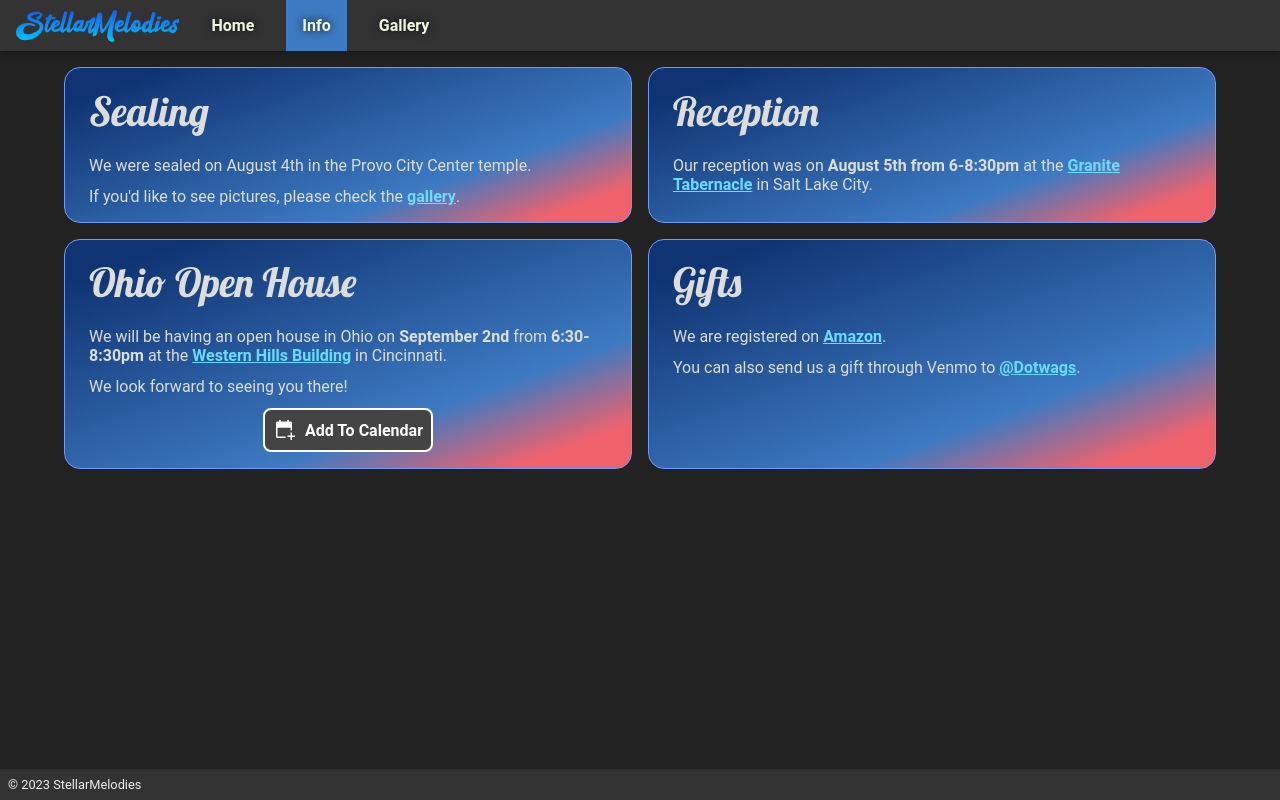
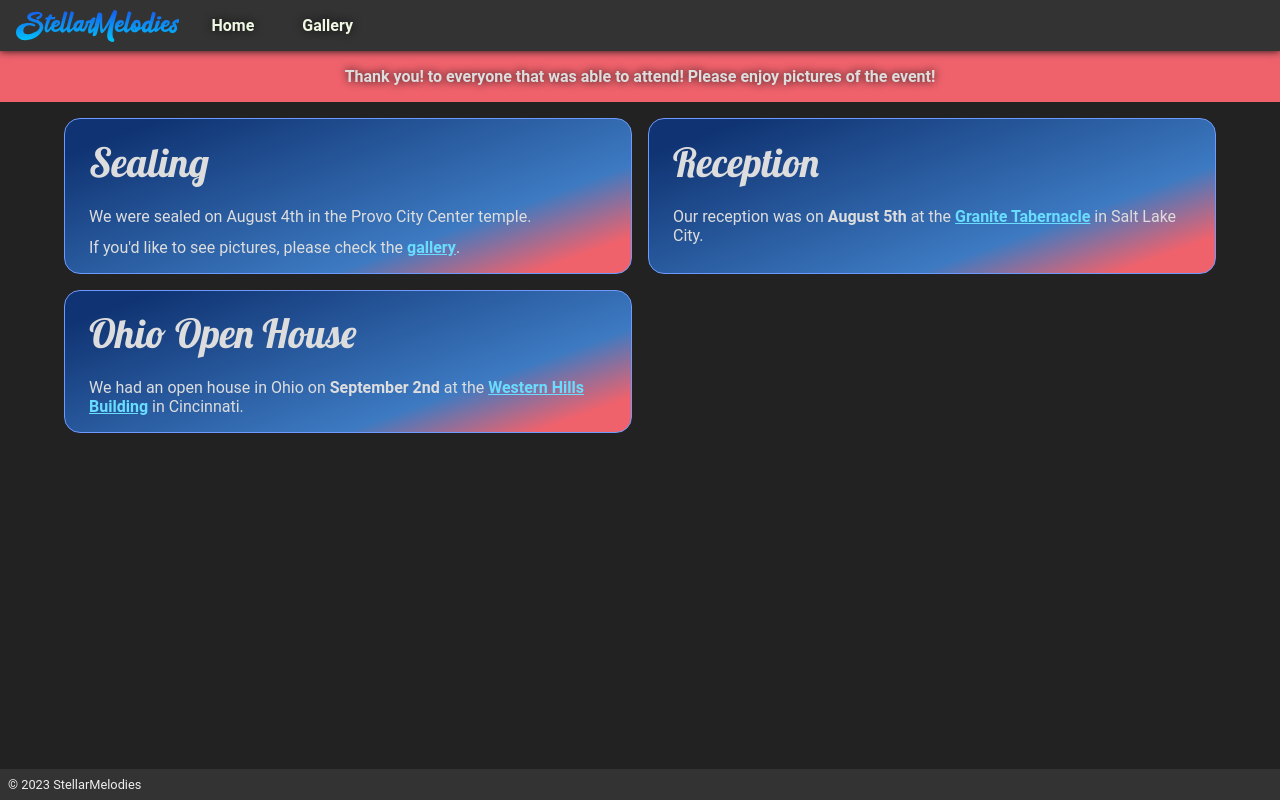
Before and after one commit to Travja/scratch, a SvelteKit app: page /info in a window 1280 px wide. Built offline with nearby package versions, Linux system fonts and the light colour scheme.

Commit message:
Clean up post-events

```diff
--- a/src/routes/(main)/+layout.svelte
+++ b/src/routes/(main)/+layout.svelte
@@ -64,11 +64,11 @@
       <a href="/" on:click={() => (menuOpen = false)} class:active={$page.url.pathname === '/'}
       >Home</a
       >
-      <a
-        href="/info"
-        on:click={() => (menuOpen = false)}
-        class:active={$page.url.pathname === '/info'}>Info</a
-      >
+<!--      <a-->
+<!--        href="/info"-->
+<!--        on:click={() => (menuOpen = false)}-->
+<!--        class:active={$page.url.pathname === '/info'}>Info</a-->
+<!--      >-->
 <!--      <a-->
 <!--        href="/rsvp"-->
 <!--        on:click={() => (menuOpen = false)}-->
@@ -82,6 +82,7 @@
     </div>
   {/if}
 </nav>
+<div id='announce'>Thank you! to everyone that was able to attend! Please enjoy pictures of the event!</div>
 
 <main bind:this={main}>
   <slot />
@@ -189,4 +190,12 @@
   .menu-button:hover {
     cursor: pointer;
   }
+
+  #announce {
+    text-align: center;
+    padding: 1rem 0.5rem;
+    background-color: #ef626c;
+    font-weight: bold;
+    text-shadow: 0 0 0.5rem #111;
+  }
 </style>
--- a/src/routes/(main)/info/+page.svelte
+++ b/src/routes/(main)/info/+page.svelte
@@ -1,7 +1,4 @@
 <script>
-  import CalendarEvent from '$lib/ui/CalendarEvent.svelte';
-  import { amazonLink, venmoUsername } from '../../../api/api';
-  import OpenHouseEvent from '$lib/ui/OpenHouseEvent.svelte';
 </script>
 
 <div id='content'>
@@ -20,7 +17,7 @@
   <div class='block'>
     <h1 class='cursive'>Reception</h1>
     <p>
-      Our reception was on <strong>August 5th from 6-8:30pm</strong> at the
+      Our reception was on <strong>August 5th</strong> at the
       <a href='https://goo.gl/maps/EqUCmGdbToYN73fi7' target='_blank' title='Granite Tabernacle'
       >Granite Tabernacle</a
       >
@@ -43,7 +40,7 @@
   <div class='block'>
     <h1 class='cursive'>Ohio Open House</h1>
     <p>
-      We will be having an open house in Ohio on <strong>September 2nd</strong> from <strong>6:30-8:30pm</strong> at the
+      We had an open house in Ohio on <strong>September 2nd</strong> at the
       <a
         href='https://goo.gl/maps/cB3v9wY8yWF8DsDdA'
         target='_blank'
@@ -53,22 +50,22 @@
       </a>
       in Cincinnati.
     </p>
-    <p>We look forward to seeing you there!</p>
+<!--    <p>We look forward to seeing you there!</p>-->
 
-    <OpenHouseEvent centered />
+<!--    <OpenHouseEvent centered />-->
   </div>
 
-  <div class='block'>
-    <h1 class='cursive'>Gifts</h1>
-    <p>
-      We are registered on <a href={amazonLink}>Amazon</a>.
-    </p>
-    <p>
-      You can also send us a gift through Venmo to <a href='https://venmo.com/{venmoUsername}'
-    >@{venmoUsername}</a
-    >.
-    </p>
-  </div>
+<!--  <div class='block'>-->
+<!--    <h1 class='cursive'>Gifts</h1>-->
+<!--    <p>-->
+<!--      We are registered on <a href={amazonLink}>Amazon</a>.-->
+<!--    </p>-->
+<!--    <p>-->
+<!--      You can also send us a gift through Venmo to <a href='https://venmo.com/{venmoUsername}'-->
+<!--    >@{venmoUsername}</a-->
+<!--    >.-->
+<!--    </p>-->
+<!--  </div>-->
 </div>
 
 <style>
```
